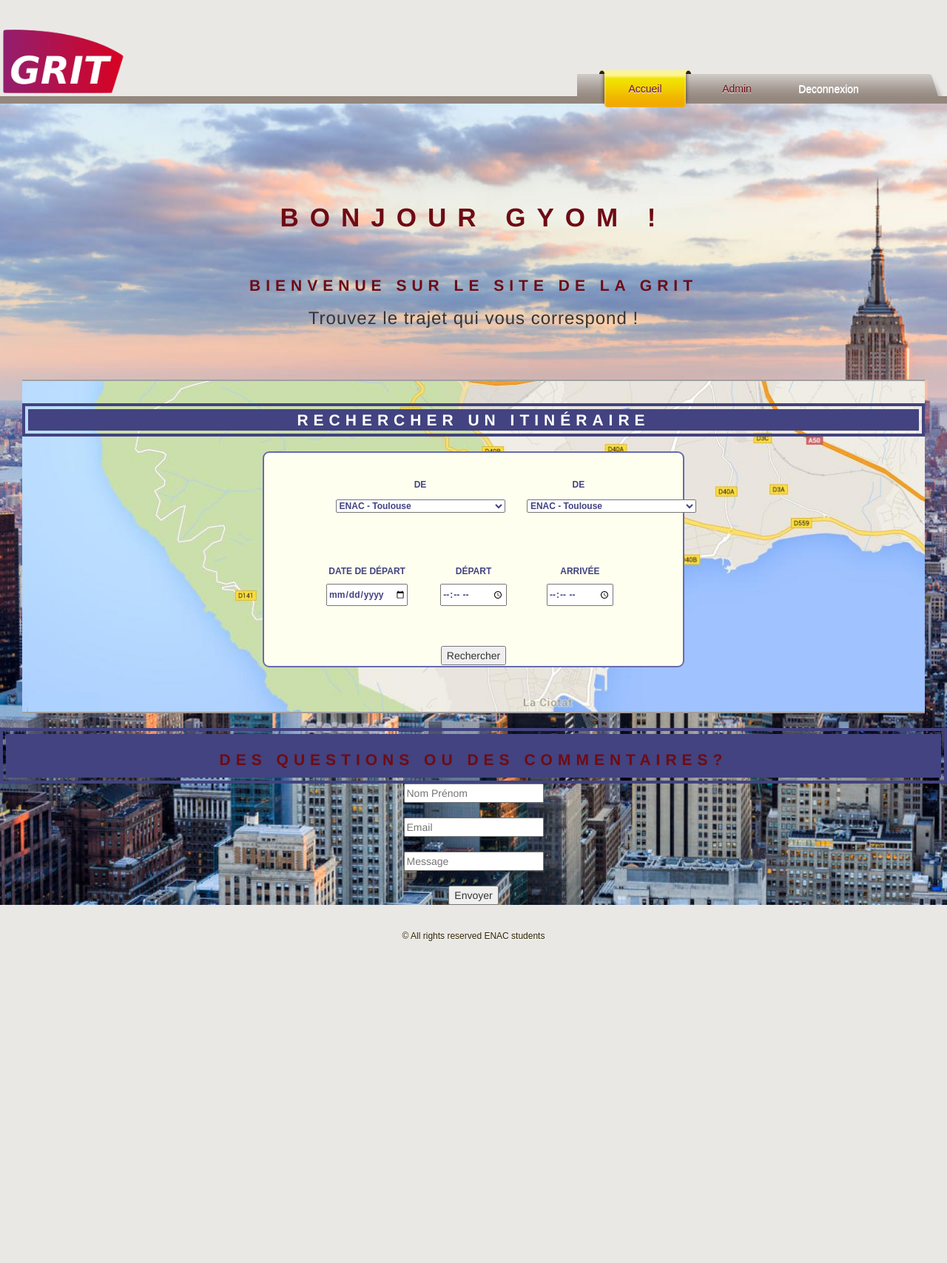
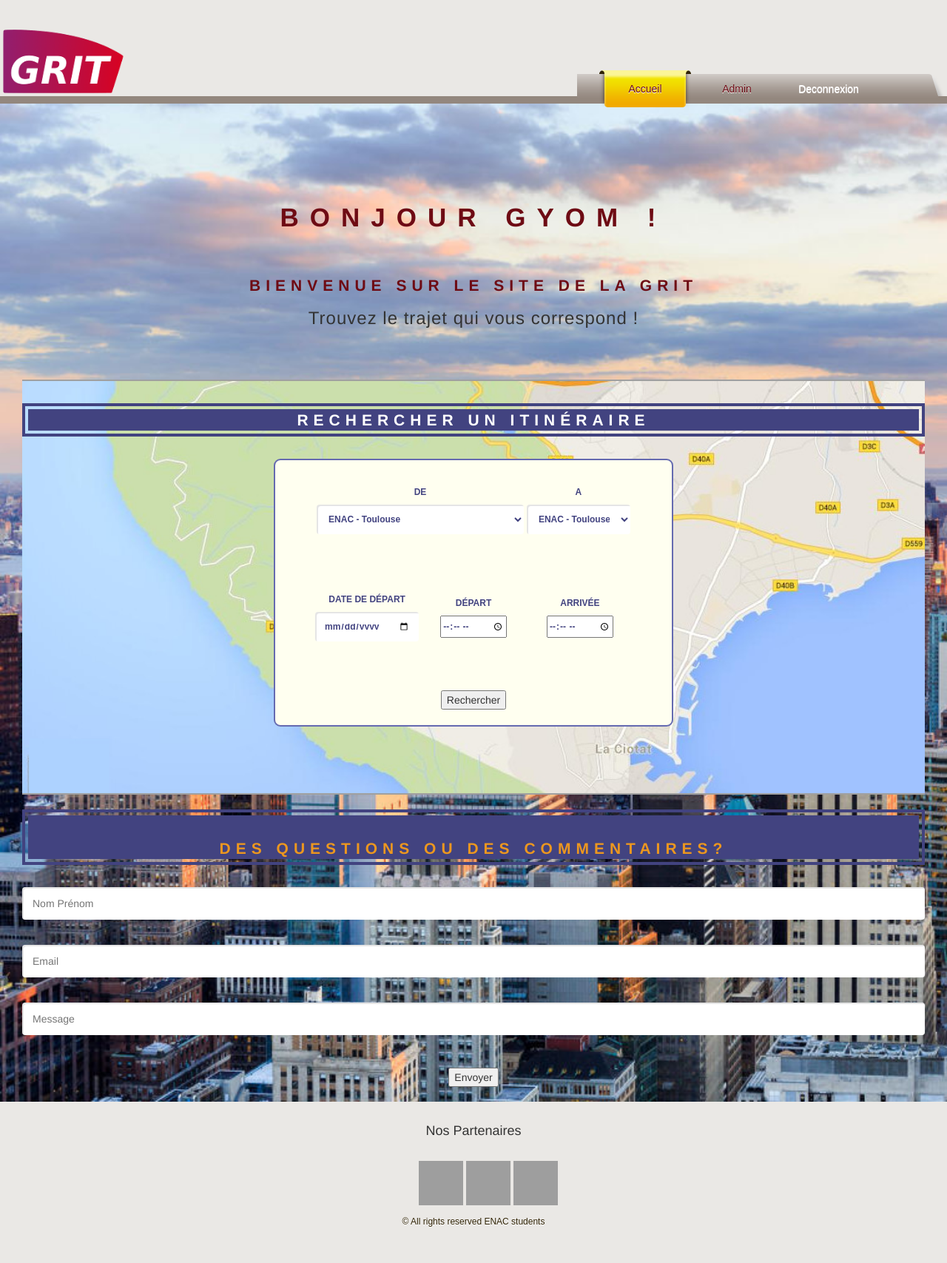
Before and after one commit to anthonyENAC/IENAC15, a PHP site: page / in a window 1280 px wide. Shown: the whole page at 74% size. Before the commit the page ends 1273 px from the top, so only its background shows below. Run offline with PHP 8.4, Linux system fonts and the light colour scheme; a user stored in the database is signed in; data comes from the database, SQL or seed files in the repository; some libraries are stand-ins or nearby versions; grey boxes are pictures that could not be loaded.

Commit message:
version 28 11h36

```diff
--- a/accueil.php
+++ b/accueil.php
@@ -12,14 +12,16 @@
             <h2>
                 <div style="padding:4px; border:4px solid #424380;">
                     <div style="padding:3px; background-color:#424380;">
+                        <br /><br /><br /><br />
                         Trouvez votre itinéraire et calculez son coût. <br /><br />
-                        Pour utiliser notre site, veuillez vous inscrire
+                        Pour utiliser notre site, veuillez vous connecter
                         en cliquant sur <a href="connexion.php">Se connecter</a> et n'hésitez pas à rejoindre notre communauté en laissant des commentaires.
+                        <br /><br /><br /><br /><br />
                     </div>
                 </div>
             </h2>
 
         </section>
     </div>
-
+</div>
 <?php include("footer.php"); ?>
--- a/admin.php
+++ b/admin.php
@@ -65,7 +65,7 @@ catch (Exception $e)
 
 
         <form id="supp_mode_type" method="post" action="submit.php">
-            </br>Supprimer un type de mode de transport :</br>
+            </br>Supprimer un type de mode de transport :</br><br />
             <select name="supp_type">
                 <?php
                 $reponse = $bdd->query('SELECT * FROM Mode_Type');
--- a/anthony_aman_cv.php
+++ b/anthony_aman_cv.php
@@ -9,8 +9,6 @@
             <img src="images/anthony_aman.jpg" alt="Photo de Anthony AMAN" id="pic" />
         </div>
         <div id="contact-info" class="vcard">
-
-            <!-- Microformats! -->
 
             <h1 class="fn">Anthony AMAN</h1>
 
@@ -109,3 +107,5 @@
             <dd class="clear"></dd>
 
     </div>
+
+<?php include("footer.php"); ?>
--- a/css/style.css
+++ b/css/style.css
@@ -1,3 +1,9 @@
+/* GENERAL */
+html, body{
+    height:100%;
+    margin: 0;
+    padding: 0;
+}
 /*------------------------------------ENTETE-----------------------------------*/
 
 /** Sprites **/
@@ -113,7 +119,7 @@ h2, h3 {
     text-transform: uppercase;
 }
 h2 span {
-    color: #fc6700;
+    color: white;
 }
 h3 {
     font-size: 20px;
@@ -187,6 +193,13 @@ section {
 }
 #trajet {
     margin: 20px 340px 0;
+    padding:1px;
+    background-color:ivory;
+    border:2px solid #656ab0;
+    -moz-border-radius:9px;
+    -khtml-border-radius:9px;
+    -webkit-border-radius:9px;
+    border-radius:9px;
 }
 #global {
     margin-left: auto;
@@ -216,51 +229,49 @@ section {
     color: #424380;
     text-transform: uppercase;
 }
-
-#test1{
-    background-color:red;
-}
-#test2{
-    background-color:red;
-}
-#test3{
-    background-color:red;
+/*------------------------------ Commentaire ------------------------*/
+#contacter
+{
+    padding: 0 30px;
 }
 
-#test10{
-    background-color:blueviolet;
+#contacter h2
+{
+    text-transform:uppercase;
+    font-weight:600;
+    color:white;
+    font-size:1.5em;
+    letter-spacing:7px;
+    text-shadow:0.05em;
+    text-align: center;
+    margin: 30px 0 0;
 }
-#test13{
-    background-color:green;
+form{margin:30px 0;}
+
+form input[type="text"],
+form input[type="email"],
+form input[type="password"],
+form input[type="date"],
+form select, form textarea
+{
+    border:0;
+    width: 100%;
+    background: #ffffff;
+    box-shadow: inset 2px 2px 0px 0px rgba(0,0,0,0.1);
+    border-radius: 4px;
+    line-height: 0.5em;
+    padding: 1em;
+    margin-bottom: 1em;
 }
-#test14{
-    background-color:lawngreen;
+form textarea{min-height: 11em;}
+
+::-webkit-input-placeholder,
+::-moz-placeholder,
+input:-moz-placeholder,
+:-ms-input-placeholder
+{
+    color: #555 !important;
 }
-#test17{
-    background-color:palevioletred;
-}
-#test18{
-    background-color:yellow;
-}
-#test20{
-    background-color:orchid;
-}
-#test26{
-    background-color:gainsboro;
-}
-#test23{
-    background-color:darkred;
-}
-#test31{
-    background-color:brown;
-}
-#test33{
-    background-color:darkslategrey;
-}
-#test27{
-    background-color:slategrey;
-}
-
 /*-------------------------------tableau-----------------------------*/
 #tableau2{margin-top:50px;}
 /*------------------------------ FOOTER ------------------------------*/
@@ -268,10 +279,15 @@ section {
     background: url(../images/bg-footer.png) repeat left top;
     display: inline-block;
     width: 100%;
-    padding: 30px 0;
+    padding: 20px 0;
+    margin: 0 0;
+    bottom:0px;
+}
+#footer li
+{
+    display: inline-block;
 }
 #footer p {
-    text-align: center;
     color: #2f2203;
     font: 12px/24px Arial, Helvetica, sans-serif;
     margin: 0;
@@ -298,7 +314,7 @@ section {
 #contacter h2 {
     text-transform:uppercase;
     font-weight:600;
-    color:#6E0B14;
+    color:#ec971f;
     font-size:1.5em;
     letter-spacing:7px;
     text-shadow:0.05em;
@@ -314,7 +330,7 @@ section {
     margin: 10px 0 0;
 }
 #contact-info p {
-    font-size: 15px;
+    font-size: 19px;
     margin: 10px 30px 0;
 }
 #cv-title {
@@ -329,3 +345,12 @@ section {
     font-size: 20px;
     margin: 30px 10px 0;
 }
+
+/*---------------------------- ADMIN ------------------------------------*/
+
+#ajout_mode_type {
+    display: table-cell;
+}
+#supp_mode_type {
+    display: table-cell;
+}
--- a/footer.php
+++ b/footer.php
@@ -1,6 +1,18 @@
-    <div id="footer">
-        <p>&copy All rights reserved ENAC students</p>
-    </div>
+        <div id="footer" align="center">
+            <h4>Nos Partenaires</h4><br />
+            <ul id="partenaires">
+                <li>
+                    <a href="http://www.voyages-sncf.com/"><img src="images/sncf.png" alt="LOGO" height="60" width="60" /></a>
+                </li>
+                <li>
+                    <a href="http://www.airfrance.fr/cgi-bin/AF/FR/fr/common/home/vols/billet-avion.do"><img src="images/airfrance.png" alt="LOGO" height="60" width="60" /></a>
+                </li>
+                <li>
+                    <a href="http://www.ratp.fr/"><img src="images/ratp.png" alt="LOGO" height="60" width="60" /></a>
+                </li>
+            </ul>
+            <p>&copy All rights reserved ENAC students</p>
+        </div>
 
-</body>
+    </body>
 </html>
--- a/index.php
+++ b/index.php
@@ -36,26 +36,19 @@ if(isset($_GET['id_user']) AND $_GET['id_user'] > 0)
                 </div>
             </h2>
             <form method="post" action="/IENAC15/aman_begaud_gaulmin_thirion/page_recherche.php">
-                <div id="trajet">
-                    <div class="row">
-                        <div
-                            style="padding:1px; background-color:ivory; border:2px solid #656ab0; -moz-border-radius:9px; -khtml-border-radius:9px; -webkit-border-radius:9px; border-radius:9px;">
-                            <div id="global1">
+                <div id="trajet" align="center">
+                    <div class="row" align="center">
+                            <div id="global1" align="center">
                                 <p>
                                     <label for="pays">De</label><br/>
                                     <select name="ville_dep">
                                         <?php
                                         try {
-                                            // On se connecte à MySQL
                                             $bdd = new PDO('mysql:host=localhost;dbname=GRIT;charset=utf8', 'root', '');
                                         } catch (Exception $e) {
-                                            // En cas d'erreur, on affiche un message et on arrête tout
                                             die('Erreur : ' . $e->getMessage());
                                         }
-                                        // Si tout va bien, on peut continuer
-                                        // On récupère tout le contenu de la table jeux_video
                                         $reponse = $bdd->query('SELECT * FROM Station');
-                                        // On affiche chaque entrée une à une
                                         while ($donnees = $reponse->fetch())
                                         {
                                         ?>
@@ -67,28 +60,23 @@ if(isset($_GET['id_user']) AND $_GET['id_user'] > 0)
                                 </p>
                                 <?php
                                 }
-                                $reponse->closeCursor(); // Termine le traitement de la requête
+                                $reponse->closeCursor();
                                 ?>
                                 </select>
                                 </p>
                             </div>
 
-                            <div id="global">
+                            <div id="global" align="center">
                                 <p>
-                                    <label for="pays">De</label><br/>
+                                    <label for="pays">A</label><br/>
                                     <select name="ville_arr">
                                         <?php
                                         try {
-                                            // On se connecte à MySQL
                                             $bdd = new PDO('mysql:host=localhost;dbname=GRIT;charset=utf8', 'root', '');
                                         } catch (Exception $e) {
-                                            // En cas d'erreur, on affiche un message et on arrête tout
                                             die('Erreur : ' . $e->getMessage());
                                         }
-                                        // Si tout va bien, on peut continuer
-                                        // On récupère tout le contenu de la table jeux_video
                                         $reponse = $bdd->query('SELECT nom_station FROM Station');
-                                        // On affiche chaque entrée une à une
                                         while ($donnees = $reponse->fetch())
                                         {
                                         ?>
@@ -100,7 +88,7 @@ if(isset($_GET['id_user']) AND $_GET['id_user'] > 0)
                                 </p>
                                 <?php
                                 }
-                                $reponse->closeCursor(); // Termine le traitement de la requête
+                                $reponse->closeCursor();
                                 ?>
                                 </select>
                                 </p>
@@ -133,7 +121,7 @@ if(isset($_GET['id_user']) AND $_GET['id_user'] > 0)
                             </div>
                             <br/>
                             <button class="button" type="submit">Rechercher</button>
-                        </div>
+                            <br /><br />
                     </div>
                 </div>
             </form>
@@ -143,16 +131,16 @@ if(isset($_GET['id_user']) AND $_GET['id_user'] > 0)
     <div id="contacter">
         <div style="padding:4px; border:4px solid #424380;">
             <div style="padding:3px; background-color:#424380;">
-                <h2>Des questions ou des commentaires?
+                <h2>Des questions ou des commentaires?</h2>
             </div>
         </div>
         <form method="post" action="">
-            <input name="name" placeholder="Nom Prénom" type="text"/><br/><br/>
-            <input name="email" placeholder="Email" type="text"/><br/><br/>
-            <input type="text" name="message" placeholder="Message"/>
+            <input name="name" placeholder="Nom Prénom" type="text" /><br/><br/>
+            <input name="email" placeholder="Email" type="text" /><br/><br/>
+            <input type="text" name="message" placeholder="Message" />
         </form>
-        <br/>
         <button class="button" type="submit">Envoyer</button>
+        <br /><br />
     </div>
 </div>
 
```
Also changed, not shown: entete.php (indentation only).
